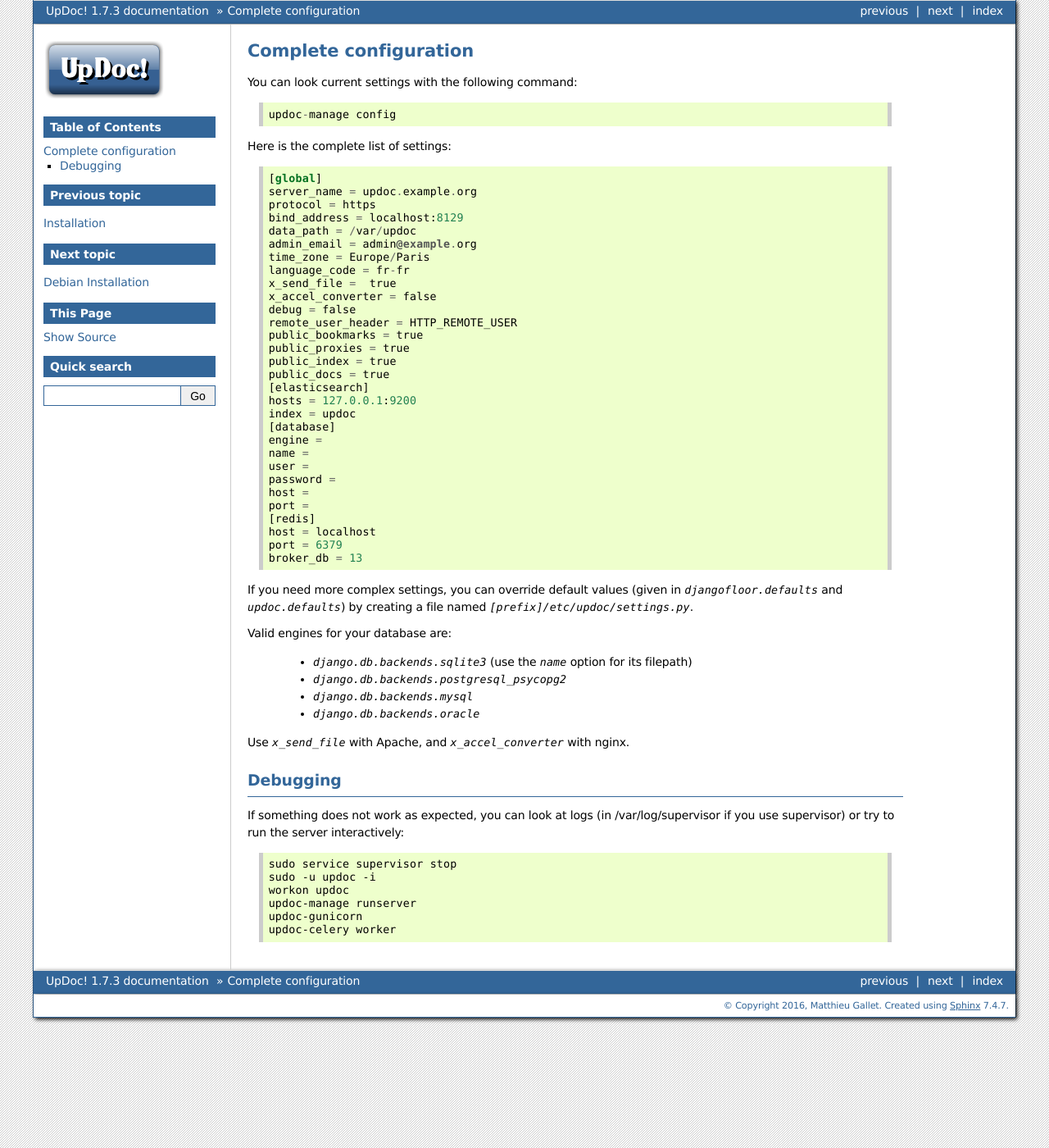
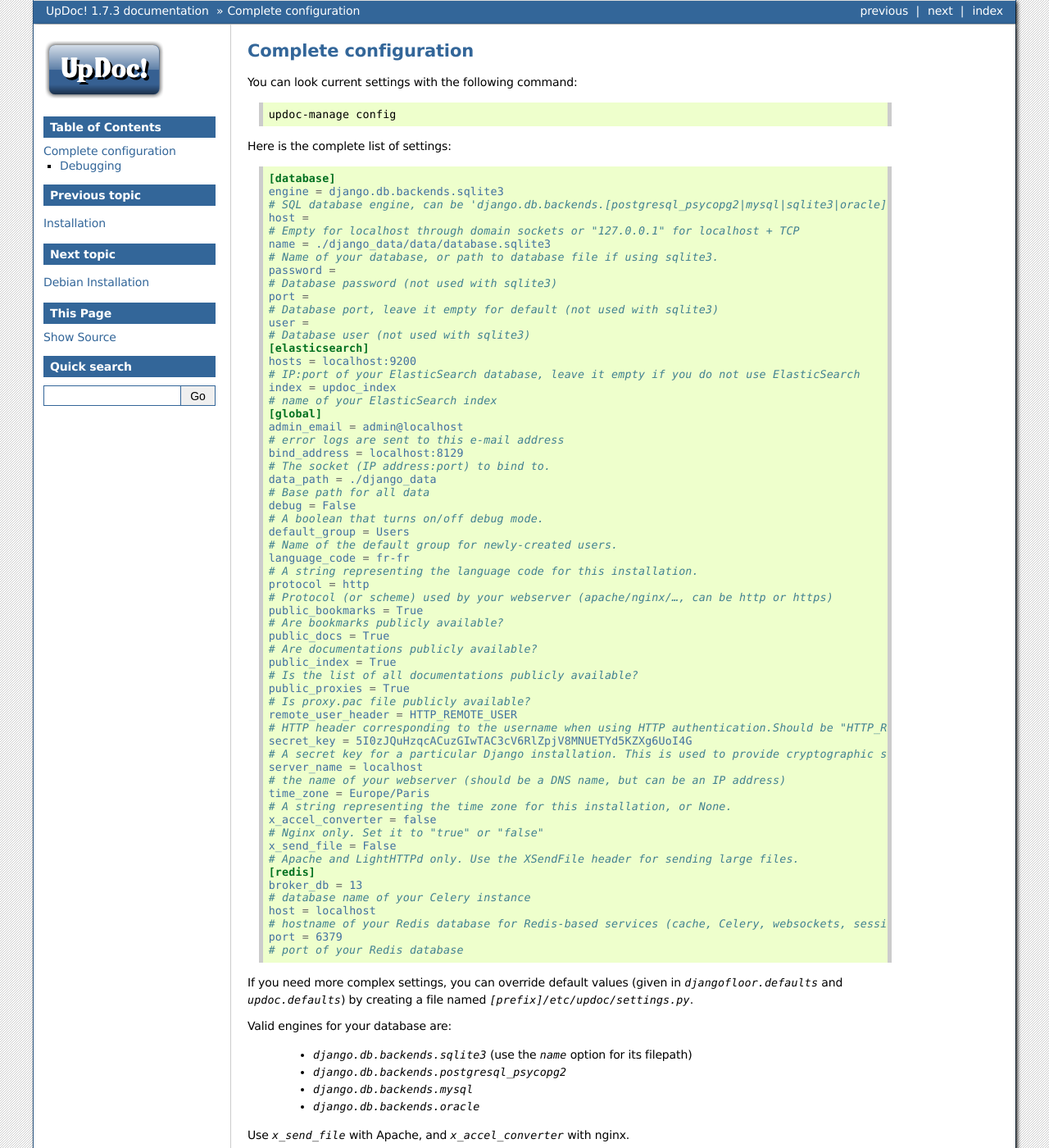
Before and after one commit to d9pouces/Updoc, a Sphinx documentation site: the page built from doc/source/configuration.rst, in a window 1280 px wide and 1400 px high. Shown: the whole window at 82% size. Built offline with Sphinx 7.4.7, drawn with Linux system fonts in a browser that asks for light colours.

Commit message:
generate documentation for .ini-style configuration

```diff
--- a/doc/source/configuration.rst
+++ b/doc/source/configuration.rst
@@ -1,42 +1,77 @@
 Complete configuration
 ======================
 
-You can look current settings with the following command::
+You can look current settings with the following command:
+
+.. code-block:: bash
 
     updoc-manage config
 
-Here is the complete list of settings::
+Here is the complete list of settings:
 
-    [global]
-    server_name = updoc.example.org
-    protocol = https
-    bind_address = localhost:8129
-    data_path = /var/updoc
-    admin_email = admin@example.org
-    time_zone = Europe/Paris
-    language_code = fr-fr
-    x_send_file =  true
-    x_accel_converter = false
-    debug = false
-    remote_user_header = HTTP_REMOTE_USER
-    public_bookmarks = true
-    public_proxies = true
-    public_index = true
-    public_docs = true
-    [elasticsearch]
-    hosts = 127.0.0.1:9200
-    index = updoc
-    [database]
-    engine =
-    name =
-    user =
-    password =
-    host =
-    port =
-    [redis]
-    host = localhost
-    port = 6379
-    broker_db = 13
+.. code-block:: ini
+
+  [database]
+  engine = django.db.backends.sqlite3
+  # SQL database engine, can be 'django.db.backends.[postgresql_psycopg2|mysql|sqlite3|oracle]'.
+  host =
+  # Empty for localhost through domain sockets or "127.0.0.1" for localhost + TCP
+  name = ./django_data/data/database.sqlite3
+  # Name of your database, or path to database file if using sqlite3.
+  password =
+  # Database password (not used with sqlite3)
+  port =
+  # Database port, leave it empty for default (not used with sqlite3)
+  user =
+  # Database user (not used with sqlite3)
+  [elasticsearch]
+  hosts = localhost:9200
+  # IP:port of your ElasticSearch database, leave it empty if you do not use ElasticSearch
+  index = updoc_index
+  # name of your ElasticSearch index
+  [global]
+  admin_email = admin@localhost
+  # error logs are sent to this e-mail address
+  bind_address = localhost:8129
+  # The socket (IP address:port) to bind to.
+  data_path = ./django_data
+  # Base path for all data
+  debug = False
+  # A boolean that turns on/off debug mode.
+  default_group = Users
+  # Name of the default group for newly-created users.
+  language_code = fr-fr
+  # A string representing the language code for this installation.
+  protocol = http
+  # Protocol (or scheme) used by your webserver (apache/nginx/…, can be http or https)
+  public_bookmarks = True
+  # Are bookmarks publicly available?
+  public_docs = True
+  # Are documentations publicly available?
+  public_index = True
+  # Is the list of all documentations publicly available?
+  public_proxies = True
+  # Is proxy.pac file publicly available?
+  remote_user_header = HTTP_REMOTE_USER
+  # HTTP header corresponding to the username when using HTTP authentication.Should be "HTTP_REMOTE_USER". Leave it empty to disable HTTP authentication.
+  secret_key = 5I0zJQuHzqcACuzGIwTAC3cV6RlZpjV8MNUETYd5KZXg6UoI4G
+  # A secret key for a particular Django installation. This is used to provide cryptographic signing, and should be set to a unique, unpredictable value.
+  server_name = localhost
+  # the name of your webserver (should be a DNS name, but can be an IP address)
+  time_zone = Europe/Paris
+  # A string representing the time zone for this installation, or None.
+  x_accel_converter = false
+  # Nginx only. Set it to "true" or "false"
+  x_send_file = False
+  # Apache and LightHTTPd only. Use the XSendFile header for sending large files.
+  [redis]
+  broker_db = 13
+  # database name of your Celery instance
+  host = localhost
+  # hostname of your Redis database for Redis-based services (cache, Celery, websockets, sessions)
+  port = 6379
+  # port of your Redis database
+
 
 
 If you need more complex settings, you can override default values (given in `djangofloor.defaults` and
```
Also changed, not shown: doc/source/installation.rst (+24 -24 lines), 2 other files.
